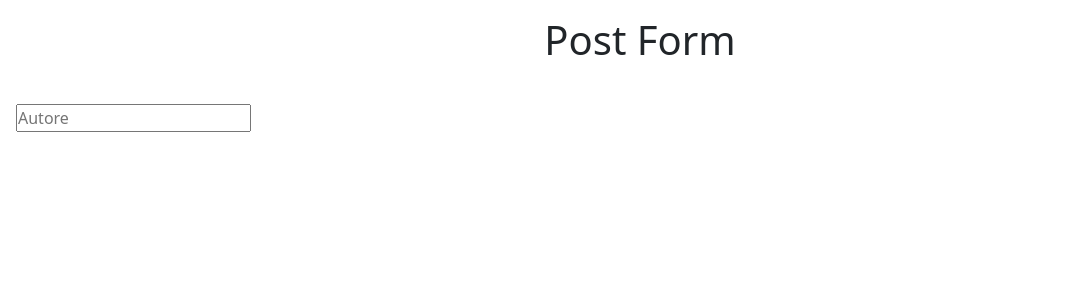
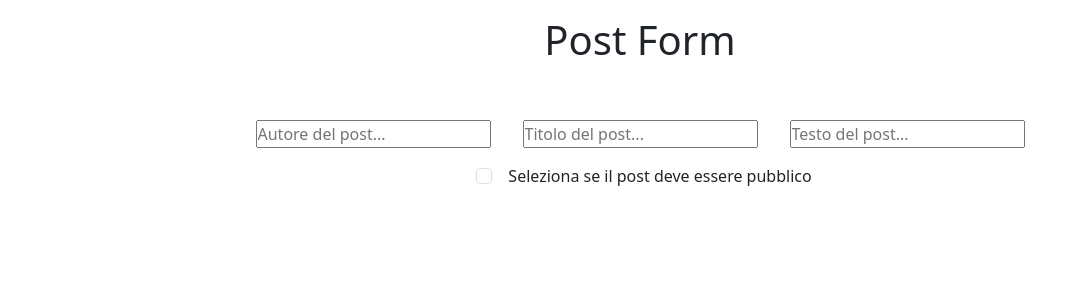
Before and after one commit to saverio-mandarano/react-post-form, a React (Vite) app: page / in a window 1280 px wide. Shown: the top 300 px of the page, without its empty margins (0-1072 px from the left). Built offline with nearby package versions, Linux system fonts and the light colour scheme.

Commit message:
aggiunti tutti i campi di input al form: author, title, body e checkbox

```diff
--- a/src/App.jsx
+++ b/src/App.jsx
@@ -22,16 +22,55 @@ function App() {
 
   return (
     <>
+      <header>
         <h1 className="py-3 text-center">Post Form</h1>
+      </header>
+      <main>
+        <div className="container w-75">
           <form className="p-3">
+            <div className="row">
+              <div className="col d-flex justify-content-center">
                 <input
                   type="text"
                   name="author"
-          placeholder="Autore"
+                  placeholder="Autore del post..."
                   value={formData.author}
                   onChange={handleFormData}
                 />
+                <input
+                  type="text"
+                  name="title"
+                  placeholder="Titolo del post..."
+                  value={formData.title}
+                  onChange={handleFormData}
+                />
+
+                <input
+                  type="text"
+                  name="body"
+                  placeholder="Testo del post..."
+                  value={formData.body}
+                  onChange={handleFormData}
+                />
+              </div>
+            </div>
+
+            <div className="form-check ms-2 d-flex justify-content-center">
+              <input
+                id="publicInput"
+                type="checkbox"
+                name="public"
+                className="form-check-input"
+                checked={formData.public}
+                onChange={handleFormData}
+              />
+              <label className="form-check-label" htmlFor="publicInput">
+                Seleziona se il post deve essere pubblico
+              </label>
+            </div>
           </form>
+        </div>
+      </main>
     </>
   );
 }
--- a/src/index.css
+++ b/src/index.css
@@ -3,3 +3,11 @@
   padding: 0;
   box-sizing: border-box;
 }
+
+input {
+  margin: 1rem;
+}
+
+.form-check-label {
+  cursor: pointer;
+}
```
Lines whose indentation alone changed are shown as unchanged.
